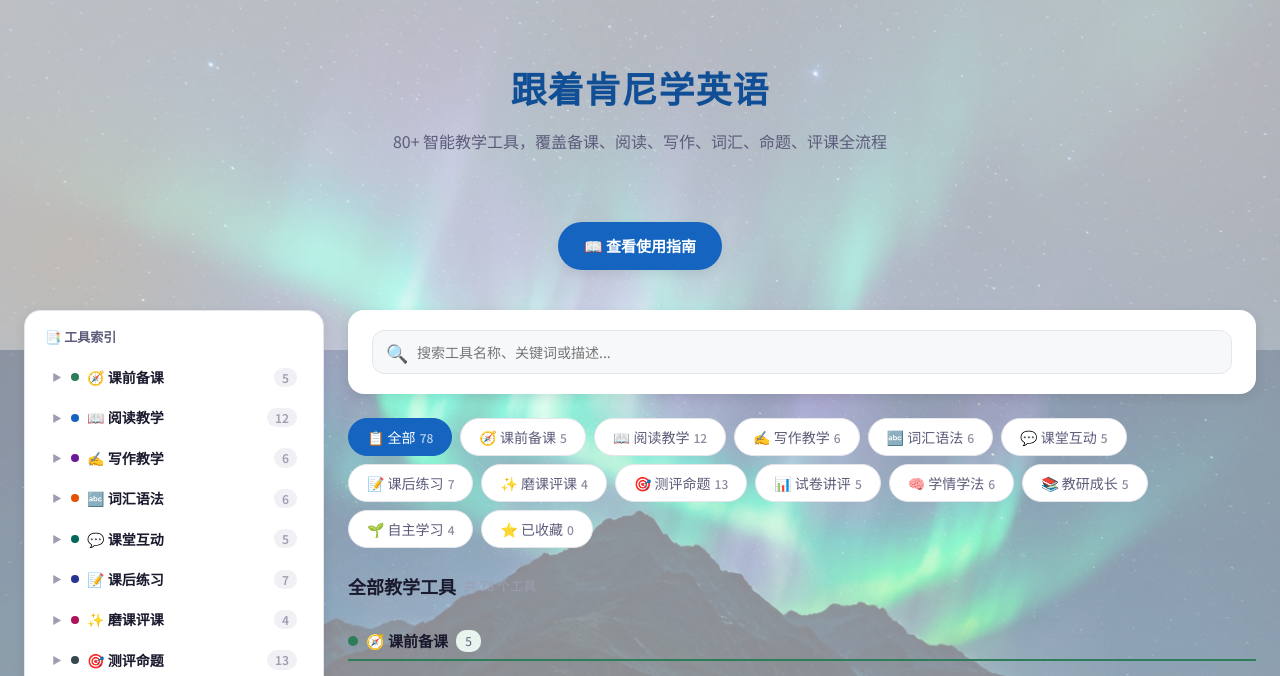
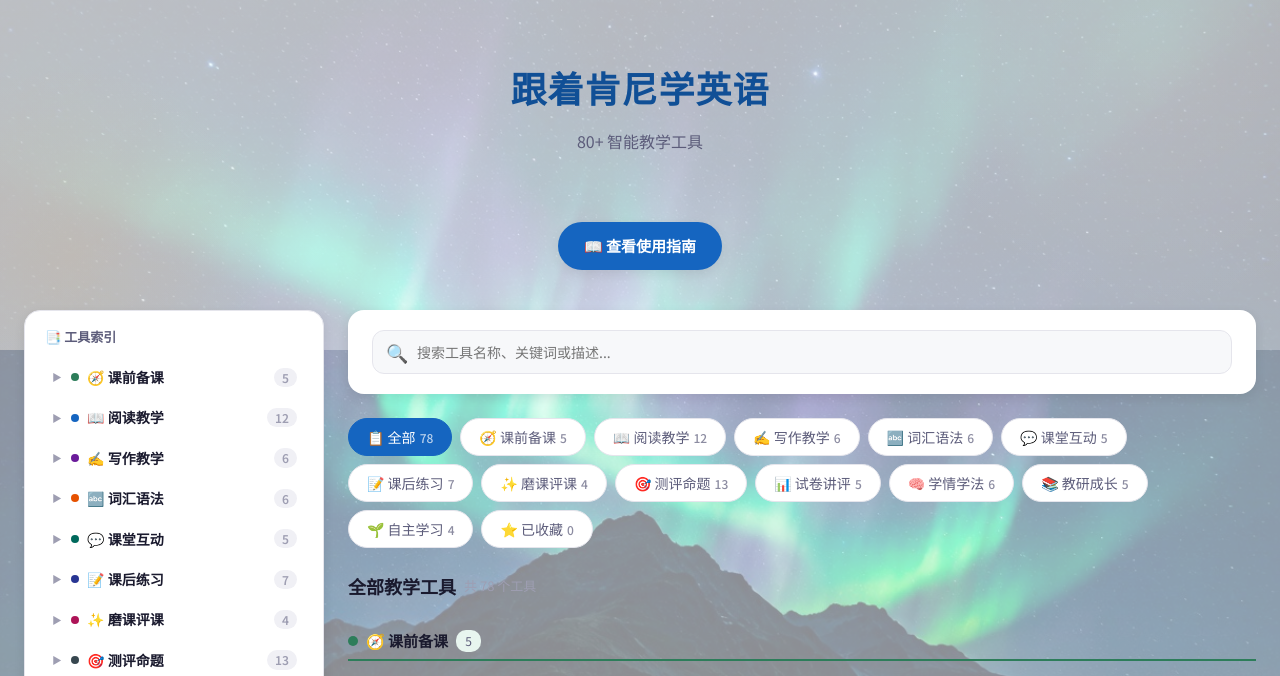
Before and after one commit to ftlai-jpg/-, a website: page index.html in a window 1280 px wide. Shown: the part 65-741 px from the top of the page. Drawn offline with Linux system fonts and the light colour scheme.

Commit message:
简介精简：只保留「80+ 智能教学工具」

```diff
--- a/index.html
+++ b/index.html
@@ -1100,7 +1100,7 @@
 <section class="hero">
   <div class="hero-content">
     <h1>跟着肯尼学英语</h1>
-    <p>80+ 智能教学工具，覆盖备课、阅读、写作、词汇、命题、评课全流程</p>
+    <p>80+ 智能教学工具</p>
     <a href="#about" class="hero-cta">📖 查看使用指南</a>
   </div>
 </section>
```
